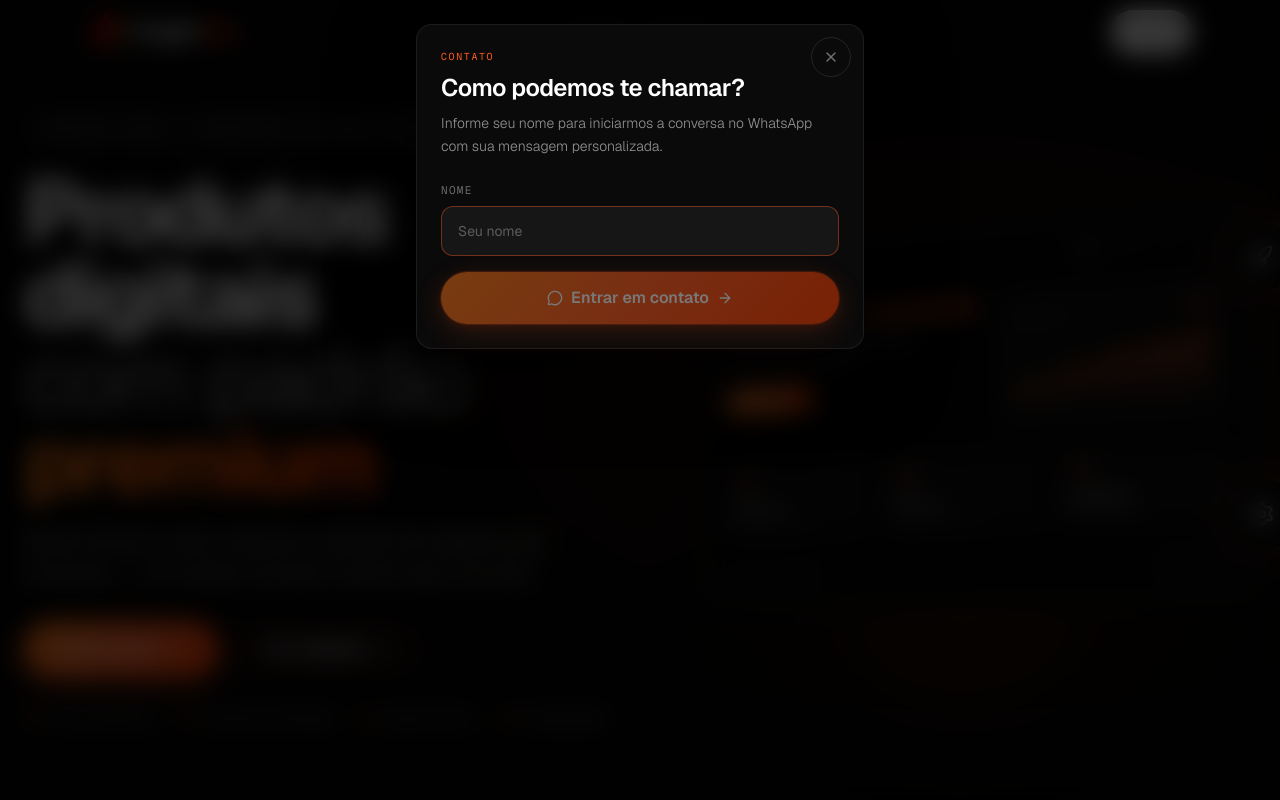
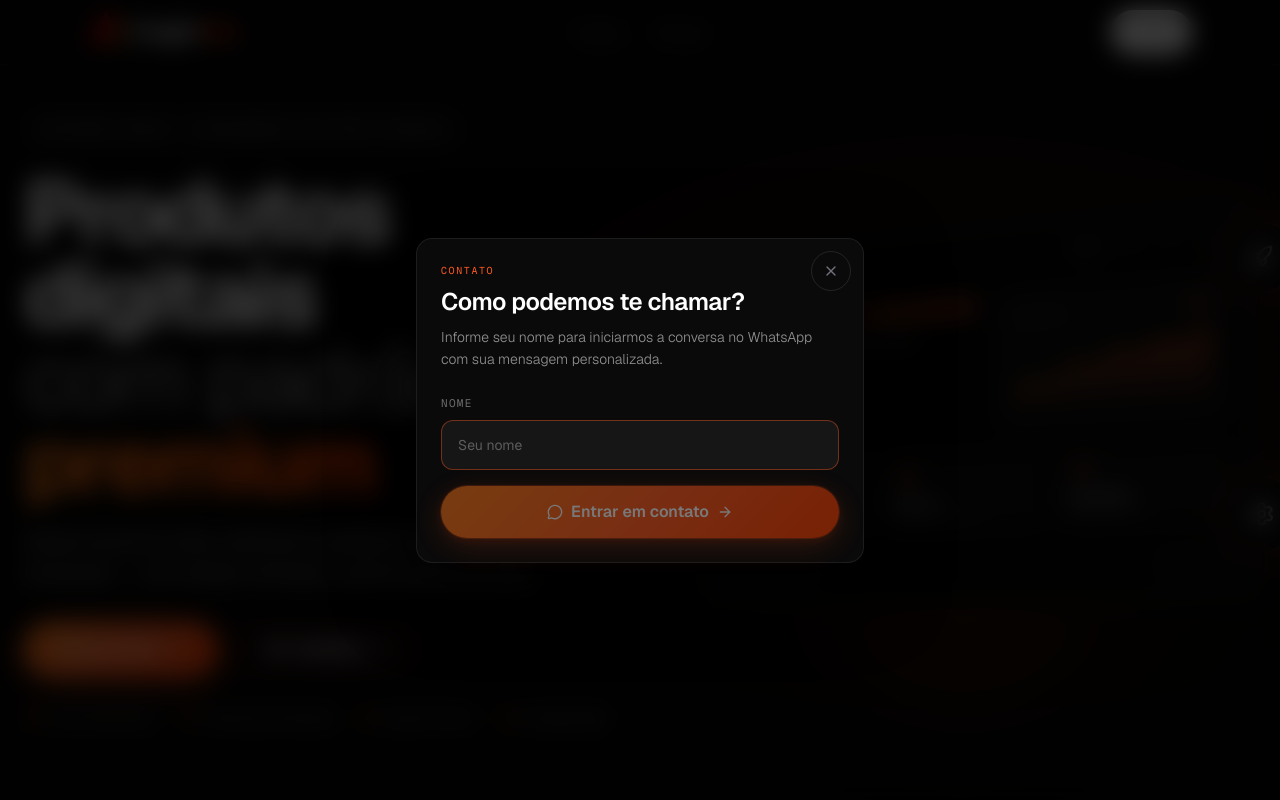
Before and after one commit to deividaragaoo/aragaodev, a Next.js app: page / in a window 1280 px wide. Both pictures are taken after a click on the button "Contato". Shown: the top 800 px of the page. Built offline with nearby package versions, Linux system fonts and the light colour scheme.

Commit message:
Atualização

```diff
--- a/src/components/ui/ContactNamePanel.tsx
+++ b/src/components/ui/ContactNamePanel.tsx
@@ -53,6 +53,7 @@ export function ContactNamePanel({ open, onClose }: ContactNamePanelProps) {
             className="fixed inset-0 z-[140] bg-black/75 backdrop-blur-md"
           />
 
+          <div className="fixed inset-0 z-[141] flex items-center justify-center p-4 sm:p-6 pointer-events-none">
             <motion.div
               role="dialog"
               aria-modal="true"
@@ -61,7 +62,7 @@ export function ContactNamePanel({ open, onClose }: ContactNamePanelProps) {
               animate={{ opacity: 1, y: 0, scale: 1 }}
               exit={{ opacity: 0, y: 16, scale: 0.98 }}
               transition={{ duration: 0.35, ease: [0.22, 1, 0.36, 1] }}
-            className="fixed inset-x-4 top-[max(1.5rem,env(safe-area-inset-top,1.5rem))] z-[141] mx-auto w-full max-w-md rounded-2xl border border-white/[0.08] bg-[#0a0a0a] p-5 shadow-[0_24px_80px_rgba(0,0,0,0.65)] sm:p-6"
+              className="pointer-events-auto relative w-full max-w-md rounded-2xl border border-white/[0.08] bg-[#0a0a0a] p-5 shadow-[0_24px_80px_rgba(0,0,0,0.65)] sm:p-6"
             >
             <button
               type="button"
@@ -125,6 +126,7 @@ export function ContactNamePanel({ open, onClose }: ContactNamePanelProps) {
               </button>
             </form>
             </motion.div>
+          </div>
         </>
       )}
     </AnimatePresence>
```
Lines whose indentation alone changed are shown as unchanged.
